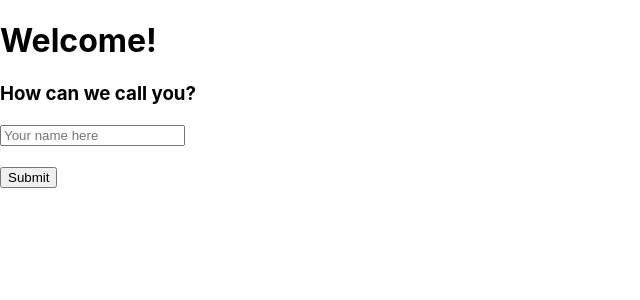
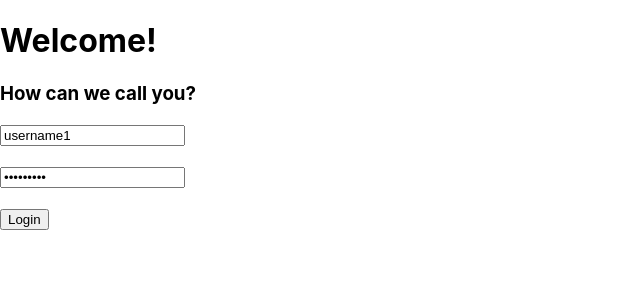
Before and after one commit to Dans1997/Dans1997.github.io, a React (Create React App) app: page /login in a window 1280 px wide. Shown: the top 300 px of the page, without its empty margins (0-640 px from the left). Built offline with nearby package versions, Linux system fonts and the light colour scheme.

Commit message:
Implemented Login State using Redux & Hooks

```diff
--- a/package.json
+++ b/package.json
@@ -3,11 +3,13 @@
   "version": "0.1.0",
   "private": true,
   "dependencies": {
+    "@reduxjs/toolkit": "^1.6.2",
     "@testing-library/jest-dom": "^5.14.1",
     "@testing-library/react": "^11.2.7",
     "@testing-library/user-event": "^12.8.3",
     "react": "^17.0.2",
     "react-dom": "^17.0.2",
+    "react-redux": "^7.2.5",
     "react-router-dom": "^5.3.0",
     "react-scripts": "^0.9.5",
     "redux": "^4.1.1",
--- a/src/components/App.js
+++ b/src/App.js
@@ -1,5 +1,5 @@
 import React from 'react';
-import Router from '../router/Router'
+import Router from './router/router'
 
 const App = () => {
     return <Router />
--- /dev/null
+++ b/src/app/store.js
@@ -0,0 +1,10 @@
+import { configureStore } from '@reduxjs/toolkit'
+import loginReducer from '../features/login/loginSlice'
+
+const store = configureStore({
+    reducer: {
+		login: loginReducer,
+	},
+})
+
+export default store;
--- a/src/components/Home.js
+++ b/src/components/Home.js
@@ -1,10 +1,12 @@
-import React from 'react';
-import { useState } from 'react';
+import React, { useState } from 'react';
+import { useSelector } from 'react-redux';
+
 import SearchBar from './SearchBar';
 import Discover from './Discover';
 import CurrentlyReading from './CurrentlyReading';
 import BookReviews from './BookReviews';
 import Footer from './Footer';
+import { selectUsername } from '../features/login/loginSlice'
 
 const Home = () => {
     const { search } = window.location;
@@ -14,7 +16,7 @@ const Home = () => {
     return (
         <div>
             <SearchBar searchQuery={searchQuery} setSearchQuery={setSearchQuery}/>
-            <div> Hi, UserName! :P </div>
+            <div> Hi, {useSelector(selectUsername)}! :P </div>
             <Discover />
             <CurrentlyReading />
             <BookReviews />
--- a/src/components/Login.js
+++ /dev/null
@@ -1,41 +0,0 @@
-import React from 'react';
-
-class Login extends React.Component
-{
-    constructor(props)
-    {
-        super(props);
-        this.state = {name: ""};
-    }
-
-    onSubmit = (event) => {
-        event.preventDefault();
-
-        let name = this.state.name;
-
-        this.props.history.push({
-            pathname: '/home',
-            state: {name: name}
-        })
-    }
-
-    onChangeName = (event) => {
-        this.setState( { name: event.target.value } )
-    }
-
-    render ()
-    {
-        return (
-            <div className="center Login" >
-                <h1> Welcome! </h1>
-                <h3> How can we call you? </h3>
-                <form onSubmit={this.onSubmit}>
-                    <input placeholder="Your name here" type="text" value={this.state.email} onChange={this.onChangeName} /> <br/> <br/>
-                    <input type="submit" value="Submit"></input>
-                </form>
-            </div>
-        );
-    }
-}
-
-export default Login;
--- /dev/null
+++ b/src/features/login/Login.js
@@ -0,0 +1,32 @@
+import React, { useState } from 'react';
+import { useSelector, useDispatch } from 'react-redux';
+import { useHistory } from "react-router-dom";
+import { login, selectUsername, selectPassword } from './loginSlice'
+
+const Login = () => {
+    const history = useHistory();
+    const dispatch = useDispatch();
+    const [usernameState, setUsernameState] = useState(useSelector(selectUsername));
+    const [passwordState, setPasswordState] = useState(useSelector(selectPassword));
+
+    function submitLogin()
+    {
+        dispatch(login({ username: usernameState, password: passwordState }))
+        history.push("/home");
+    }
+
+    return (
+        <div>
+            <h1> Welcome! </h1>
+            <h3> How can we call you? </h3>
+            <input placeholder="Username" type="text" value={usernameState} onChange={e => setUsernameState(e.target.value)} /> <br/> <br/>
+            <input placeholder="Password" type="password" value={passwordState} onChange={e => setPasswordState(e.target.value)} /> <br/> <br/>
+            <button
+                className="button"
+                aria-label="Login"
+                onClick={submitLogin}> Login </button>
+        </div>
+    );
+};
+
+export default Login;
--- /dev/null
+++ b/src/features/login/loginSlice.js
@@ -0,0 +1,25 @@
+import { createSlice } from '@reduxjs/toolkit';
+
+export const slice = createSlice({
+    name: 'login',
+    initialState: {
+        username: 'username1',
+        password: 'password1'
+    },
+    reducers: {
+        login: (state, action) => {
+            state.username = action.payload.username;
+            state.password = action.payload.password;
+        }
+    },
+});
+
+export const { login } = slice.actions;
+
+// The function below is called a selector and allows us to select a value from
+// the state. Selectors can also be defined inline where they're used instead of
+// in the slice file. For example: `useSelector((state) => state.counter.value)`
+export const selectUsername = state => state.login.username;
+export const selectPassword = state => state.login.password;
+
+export default slice.reducer;
--- a/src/router/Router.js
+++ b/src/router/Router.js
@@ -1,5 +1,5 @@
 import React from 'react';
-import Login from '../components/Login'
+import Login from '../features/login/Login'
 import Home from '../components/Home'
 import Search from '../components/Search';
 import BookDetails from '../components/BookDetails';
@@ -16,7 +16,7 @@ import {
 export default function Routing() {
     return (
         <Router>
-            <div className="link">
+            <div>
                 <Switch>
                     <Route path="/login" component={Login} />
                     <Route path="/home" component={Home} />
```
Also changed, not shown: src/index.js (+5 -3 lines), src/setupTests.js (added, +5 -0 lines), 1 other file (tests, documents, lock files or other folders).
